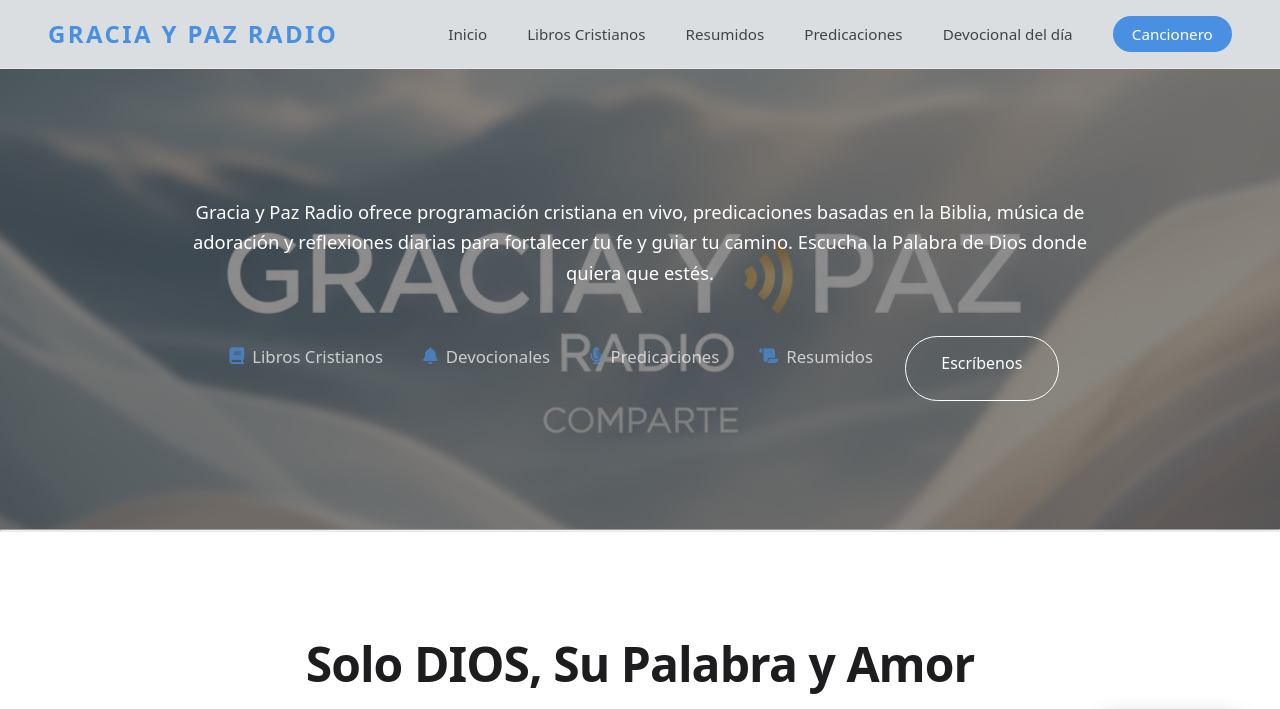
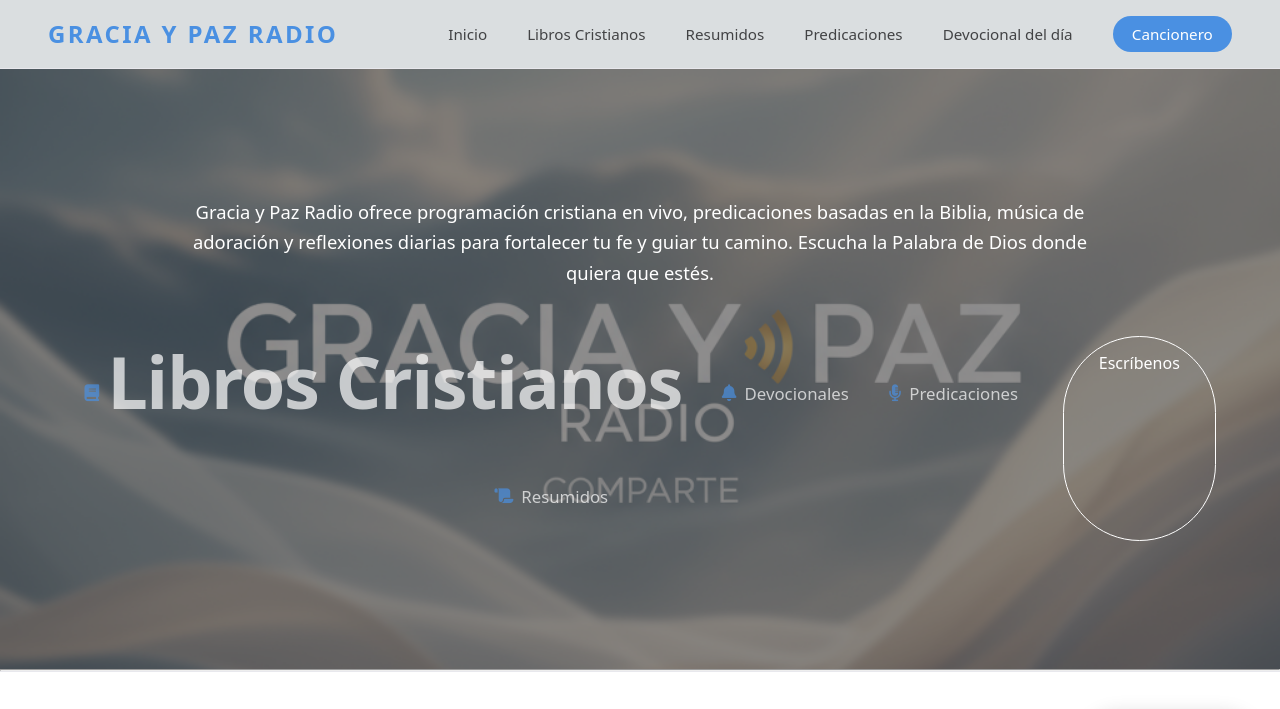
Before and after one commit to saultula81/gyp.io, a plain HTML site: page index.html in a window 1280 px wide. Shown: the top 709 px of the page. Drawn offline with Linux system fonts and the light colour scheme.

Commit message:
Fix heading tag for 'Libros Cristianos' link

```diff
--- a/index.html
+++ b/index.html
@@ -92,7 +92,7 @@
 
           <div class="quick-access-links">
             <a href="libros.html" class="access-link"
-              ><i class="fas fa-book"></i> <h2></h2>Libros Cristianos</h1>
+              ><i class="fas fa-book"></i> <h1>Libros Cristianos</h1>
             </a>
             <a href="devocional-dia.html" class="access-link"
               ><i class="fas fa-bell"></i> Devocionales</a
```
